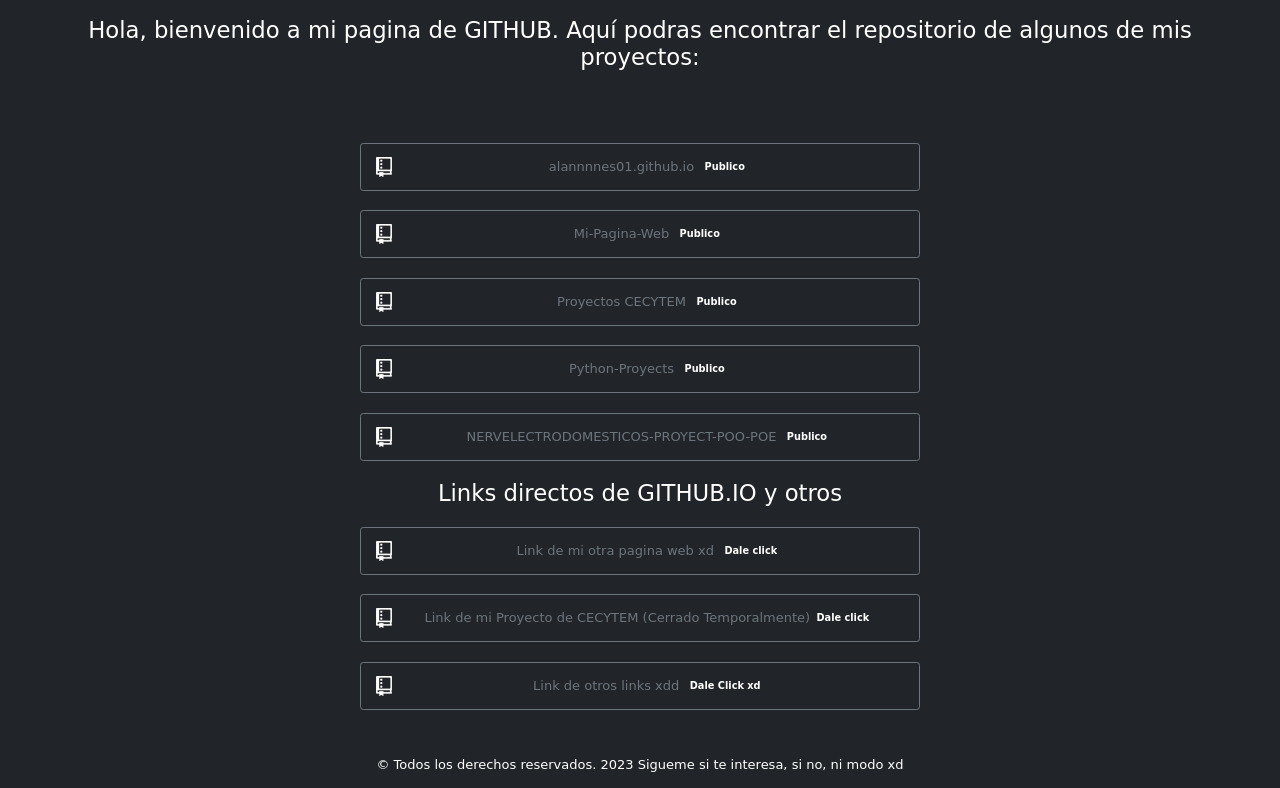
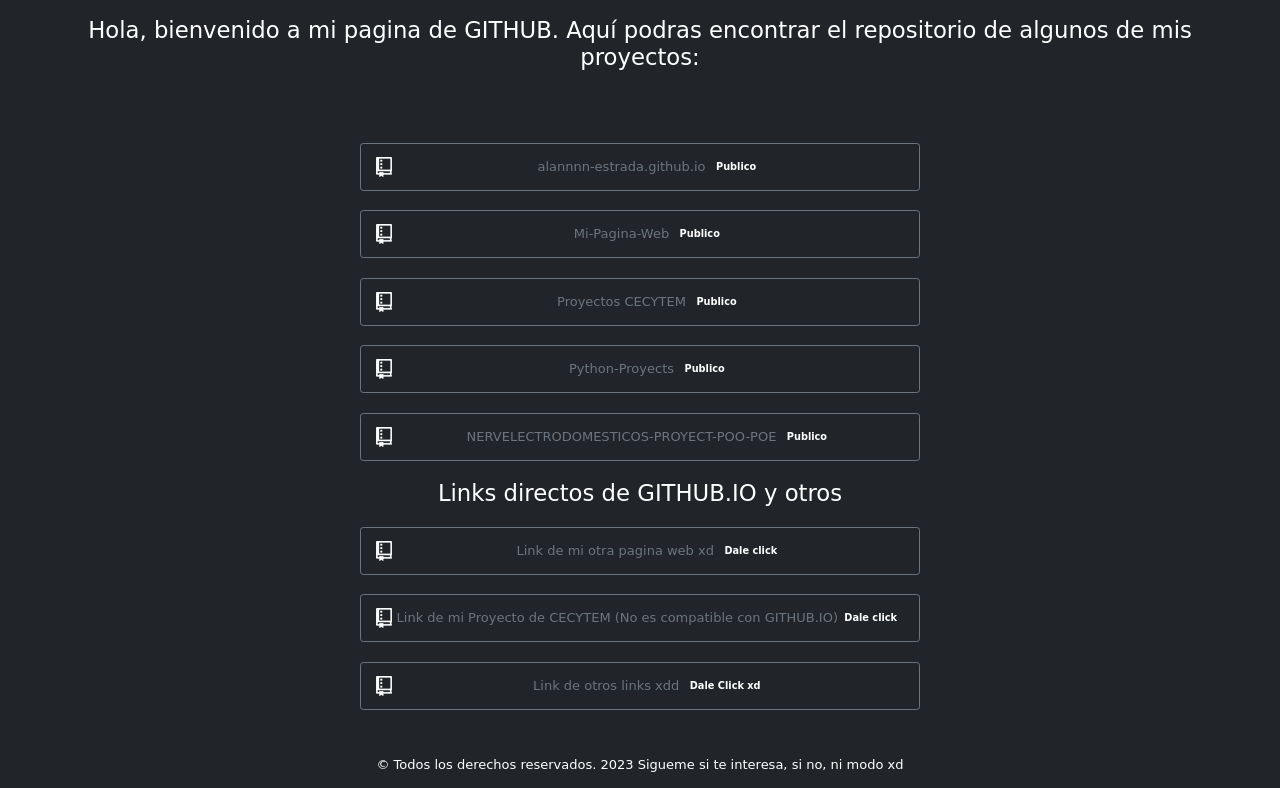
Before and after one commit to alannnn-estrada/alannnn-estrada.github.io, a plain HTML site: page index.html in a window 1280 px wide. Shown: the part 341-1129 px from the top of the page. Drawn offline with nearby package versions, Linux system fonts and the light colour scheme; a web font is replaced by a local one.

Commit message:
Update index.html

```diff
--- a/index.html
+++ b/index.html
@@ -28,7 +28,7 @@
         </div>
         <div class="container py-3 mt-3 text-center ">
             <div class="d-grid gap-2 col-6 mx-auto">
-                <a href="https://github.com/alannnn-estrada/alannnn-estrada.github.io" class="btn btn-outline-secondary p-3"><img src="img/image.png" width="20" height="20" class="img-fluid" align="left"> alannnnes01.github.io <span class="badge rounded-pill text-bg-dark">Publico</span></a>
+                <a href="https://github.com/alannnn-estrada/alannnn-estrada.github.io" class="btn btn-outline-secondary p-3"><img src="img/image.png" width="20" height="20" class="img-fluid" align="left"> alannnn-estrada.github.io <span class="badge rounded-pill text-bg-dark">Publico</span></a>
             </div>
             <div class="m-4 d-grid gap-2 col-6 mx-auto">
                 <a href="https://github.com/alannnn-estrada/Mi-Pagina-Web" class="btn btn-outline-secondary p-3"><img src="img/image.png" width="20" height="20" class="img-fluid" align="left"> Mi-Pagina-Web <span class="badge rounded-pill text-bg-dark">Publico</span></a>
@@ -47,7 +47,7 @@
                 <a href="https://alannnn-estrada.github.io/Mi-Pagina-Web/" class="btn btn-outline-secondary p-3"><img src="img/image.png" width="20" height="20" class="img-fluid" align="left"> Link de mi otra pagina web xd <span class="badge rounded-pill text-bg-dark">Dale click</span></a>
             </div>
             <div class="m-4 d-grid gap-2 col-6 mx-auto">
-                <a href="https://alannnn-estrada.github.io/PROYECTOS-CECYTEM/" class="btn btn-outline-secondary p-3"><img src="img/image.png" width="20" height="20" class="img-fluid" align="left"> Link de mi Proyecto de CECYTEM (Cerrado Temporalmente)<span class="badge rounded-pill text-bg-dark">Dale click</span></a>
+                <a href="https://alannnn-estrada.github.io/PROYECTOS-CECYTEM/" class="btn btn-outline-secondary p-3"><img src="img/image.png" width="20" height="20" class="img-fluid" align="left"> Link de mi Proyecto de CECYTEM (No es compatible con GITHUB.IO)<span class="badge rounded-pill text-bg-dark">Dale click</span></a>
             </div>
             <div class="m-4 d-grid gap-2 col-6 mx-auto">
                 <a href="https://linktr.ee/alann_estrada_" class="btn btn-outline-secondary p-3"><img src="img/image.png" width="20" height="20" class="img-fluid" align="left"> Link de otros links xdd <span class="badge rounded-pill text-bg-dark">Dale Click xd</span></a>
```
